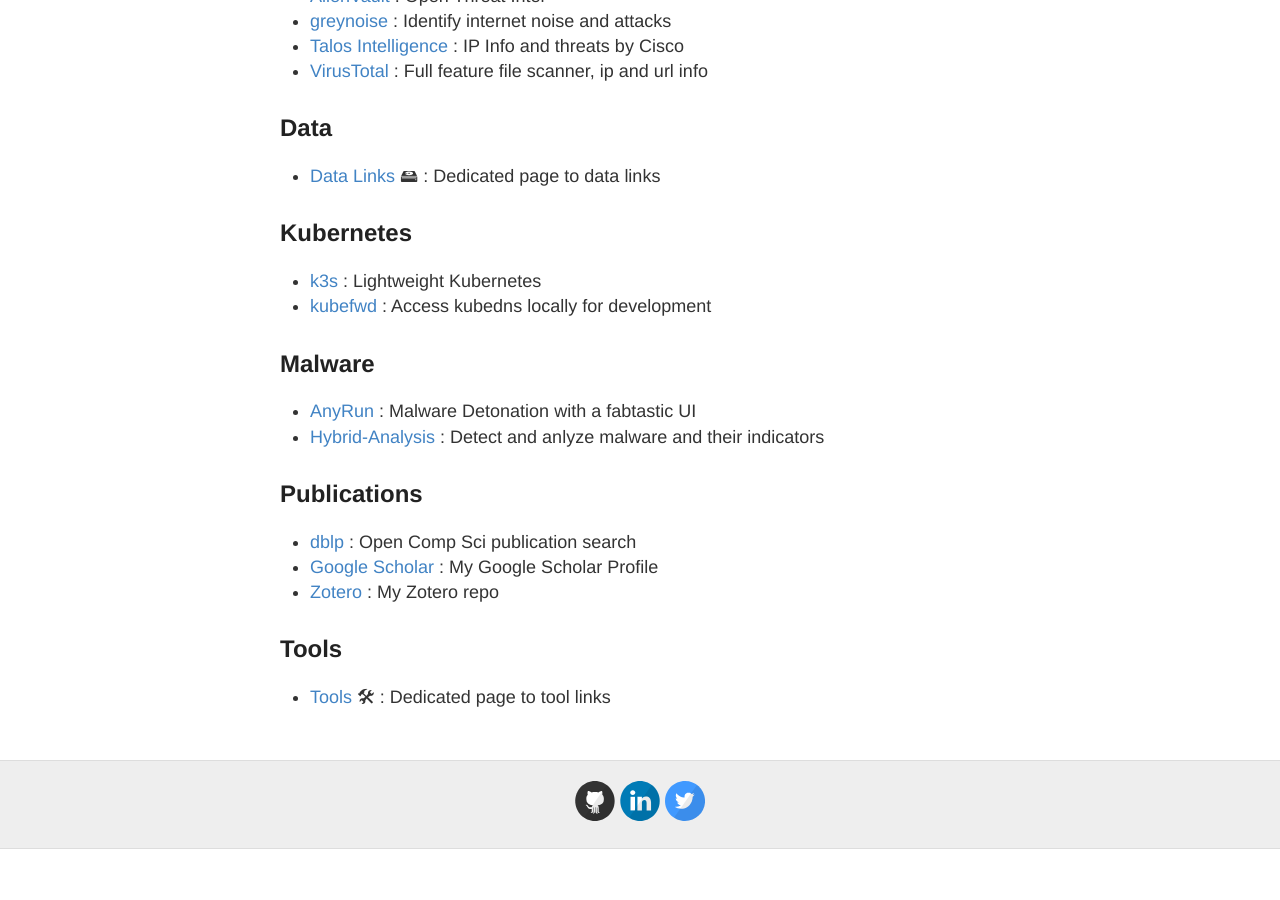
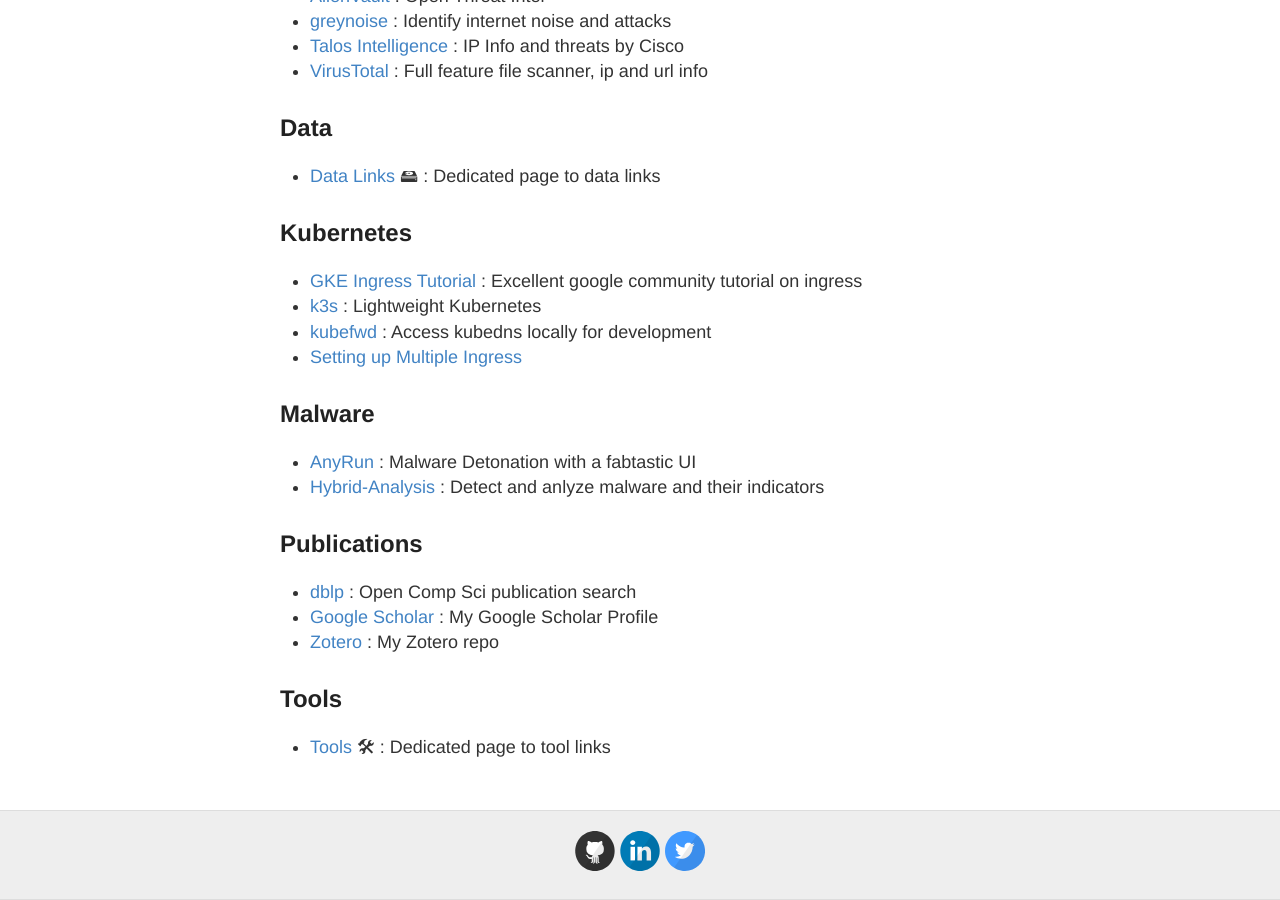
Before and after one commit to stevehenderson/stevehenderson.github.io, a Jekyll site: the page built from links.md, in a window 1280 px wide and 900 px high, scrolled down 839 px. Built offline with Jekyll 4.4.1, drawn with Linux system fonts in a browser that asks for light colours; before the commit the page ends 1688 px from its top, so only the background shows below that.

Commit message:
Update links.md

```diff
--- a/links.md
+++ b/links.md
@@ -38,8 +38,10 @@
 
 ## Kubernetes
 
+   * [GKE Ingress Tutorial](https://cloud.google.com/community/tutorials/nginx-ingress-gke) : Excellent google community tutorial on ingress
    * [k3s](https://k3s.io/) : Lightweight Kubernetes
    * [kubefwd](https://github.com/txn2/kubefwd) : Access kubedns locally for development
+   * [Setting up Multiple Ingress](https://spltech.co.uk/how-to-setup-multiple-ingress-controller-with-nginx-ingress-on-gke/)
 
 ## Malware
    * [AnyRun](https://any.run/) : Malware Detonation with a fabtastic UI
```
